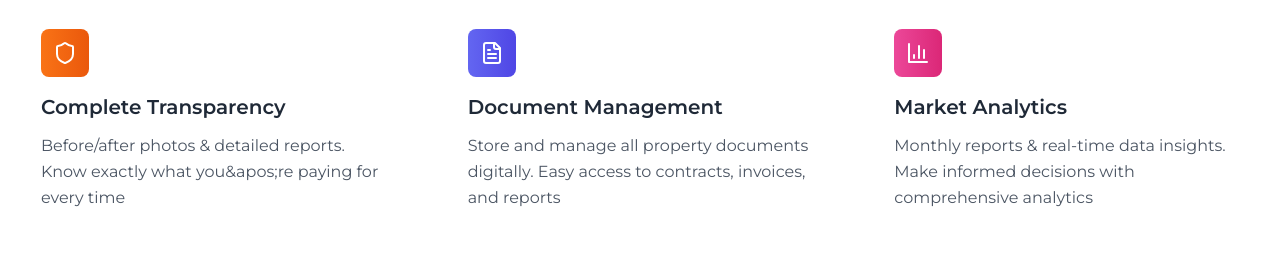
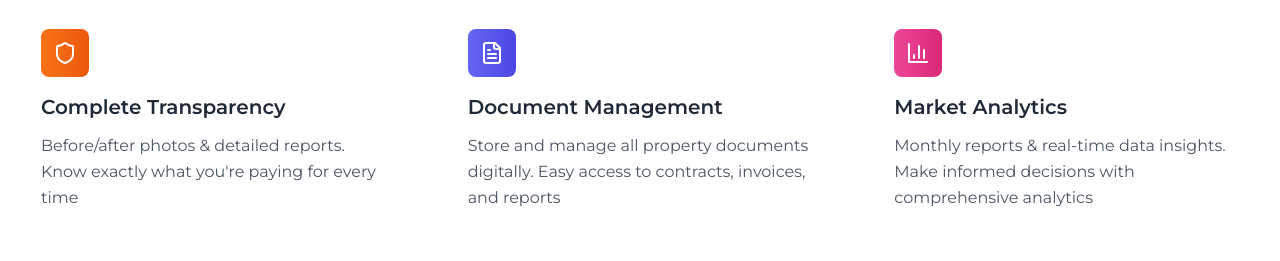
Before and after one commit to ssuvorin/flatt-website, a Next.js app: page / in a window 1280 px wide. Shown: the part 1520-1781 px from the top of the page. Built offline with nearby package versions, Linux system fonts and the light colour scheme.

Commit message:
Fix apostrophe in Features component description

```diff
--- a/components/Features.tsx
+++ b/components/Features.tsx
@@ -27,7 +27,7 @@ export default function Features() {
     {
       icon: Shield,
       title: 'Complete Transparency',
-      description: "Before/after photos & detailed reports. Know exactly what you&apos;re paying for every time",
+      description: "Before/after photos & detailed reports. Know exactly what you're paying for every time",
       color: 'from-orange-500 to-orange-600',
     },
     {
```
